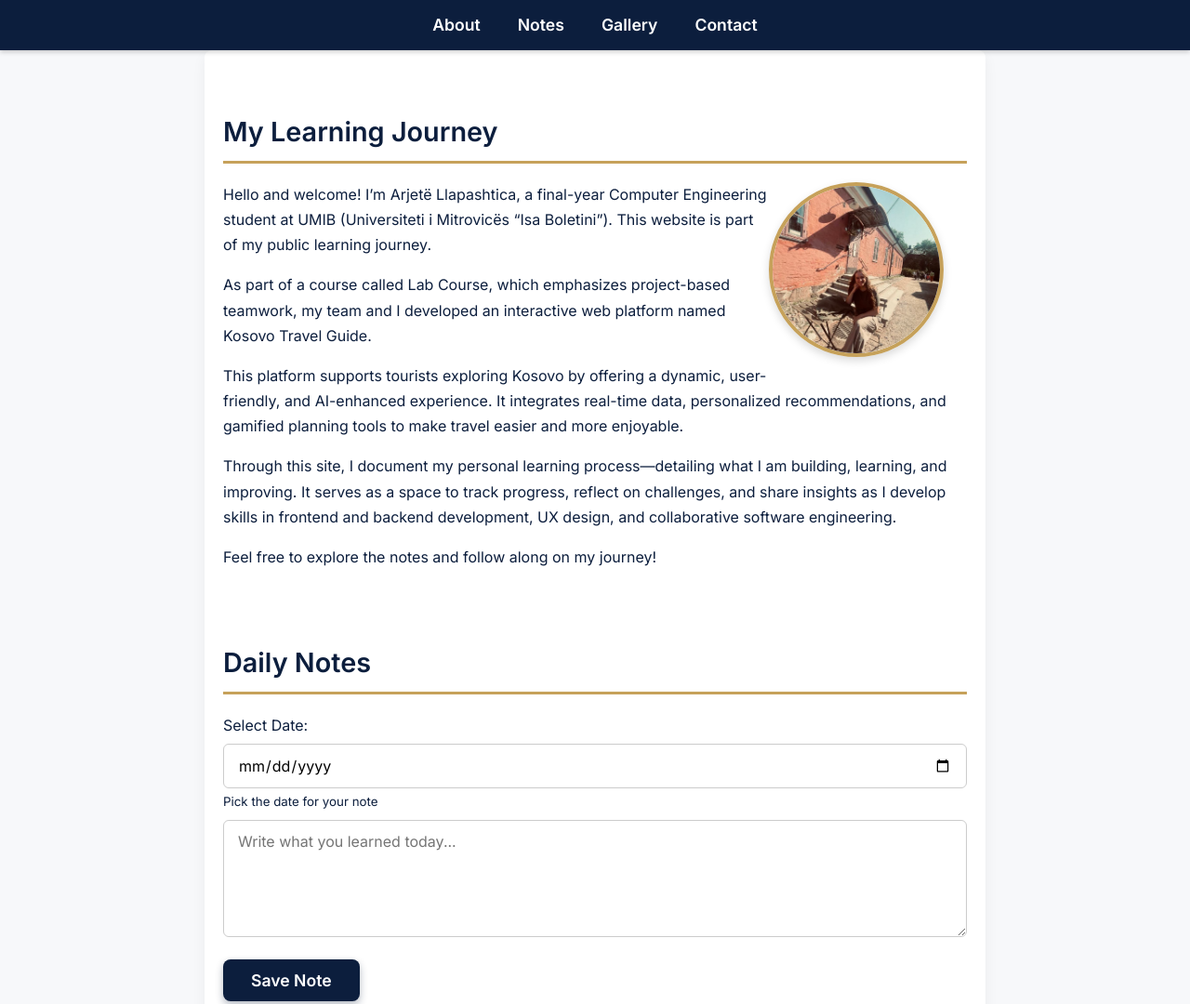
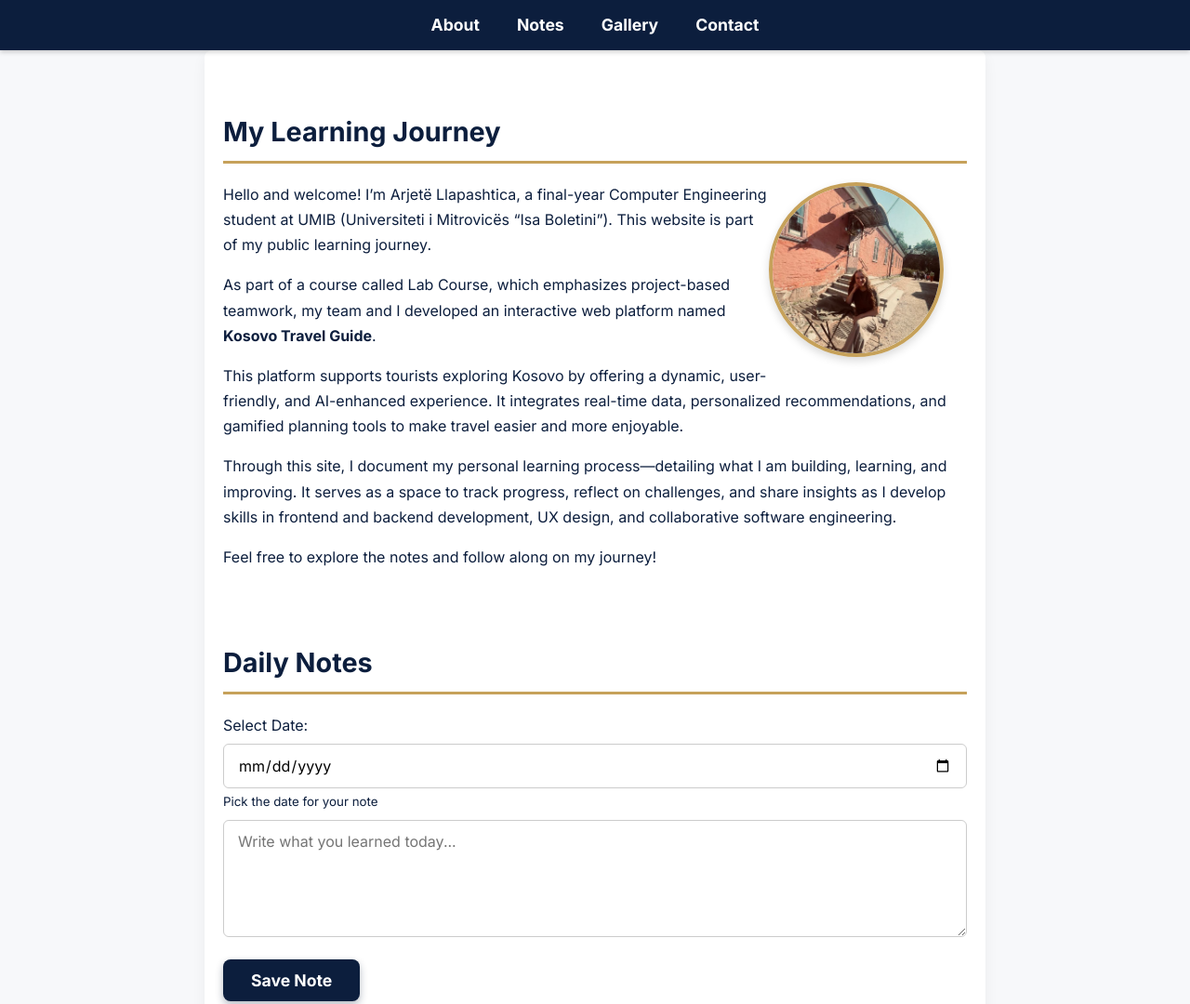
Before and after one commit to ArjetaLlapashtica04/public-learning, a plain HTML site: page index.html in a window 1280 px wide. Shown: the top 1080 px of the page at 93% size. Drawn offline with Linux system fonts and the light colour scheme.

Commit message:
Update index.html

```diff
--- a/index.html
+++ b/index.html
@@ -4,7 +4,7 @@
     <meta charset="UTF-8" />
     <meta name="viewport" content="width=device-width, initial-scale=1" />
     <title>My Public Learning Journey</title>
-  <link href="https://fonts.googleapis.com/css2?family=Inter:wght@400;600&display=swap" rel="stylesheet" />
+    <link href="https://fonts.googleapis.com/css2?family=Inter:wght@400;600;700&display=swap" rel="stylesheet" />
     <link rel="stylesheet" href="style.css" />
 </head>
 <body>
@@ -27,18 +27,15 @@
                 <img src="./img/arjete.jpeg" alt="Photo of Arjetë Llapashtica" class="about-photo" />
                 <p>Hello and welcome! I’m Arjetë Llapashtica, a final-year Computer Engineering student at UMIB (Universiteti i Mitrovicës “Isa Boletini”). This website is part of my public learning journey.</p>
 
-<p>As part of a course called Lab Course, which emphasizes project-based teamwork, my team and I developed an interactive web platform named Kosovo Travel Guide.</p>
+                <p>As part of a course called Lab Course, which emphasizes project-based teamwork, my team and I developed an interactive web platform named <strong>Kosovo Travel Guide</strong>.</p>
 
                 <p>This platform supports tourists exploring Kosovo by offering a dynamic, user-friendly, and AI-enhanced experience. It integrates real-time data, personalized recommendations, and gamified planning tools to make travel easier and more enjoyable.</p>
 
                 <p>Through this site, I document my personal learning process—detailing what I am building, learning, and improving. It serves as a space to track progress, reflect on challenges, and share insights as I develop skills in frontend and backend development, UX design, and collaborative software engineering.</p>
 
                 <p>Feel free to explore the notes and follow along on my journey!</p>
-
             </div>
         </section>
-
-
 
         <section id="notes" aria-labelledby="notes-heading">
             <h2 id="notes-heading">Daily Notes</h2>
@@ -53,12 +50,13 @@
             </div>
             <p id="status" role="status" aria-live="polite"></p>
         </section>
+
         <section id="images" aria-labelledby="images-heading">
             <h2 id="images-heading">Gallery</h2>
             <div class="image-gallery">
-    <img src="signUp.png" alt="Screenshot of Kosovo Travel Guide app" />
-    <img src="logIn.png" alt="Screenshot of Kosovo Travel Guide app" />
-    <img src="accommodation.png" alt="Screenshot of Kosovo Travel Guide app" />
+                <img src="signUp.png" alt="Screenshot of Kosovo Travel Guide app - Sign Up" />
+                <img src="logIn.png" alt="Screenshot of Kosovo Travel Guide app - Log In" />
+                <img src="accommodation.png" alt="Screenshot of Kosovo Travel Guide app - Accommodation" />
             </div>
         </section>
 
@@ -84,8 +82,6 @@
                 <button type="submit" class="btn-primary">Send Message</button>
             </form>
         </section>
-
-
     </main>
 
     <script src="script.js"></script>
```
Lines whose indentation alone changed are shown as unchanged.
